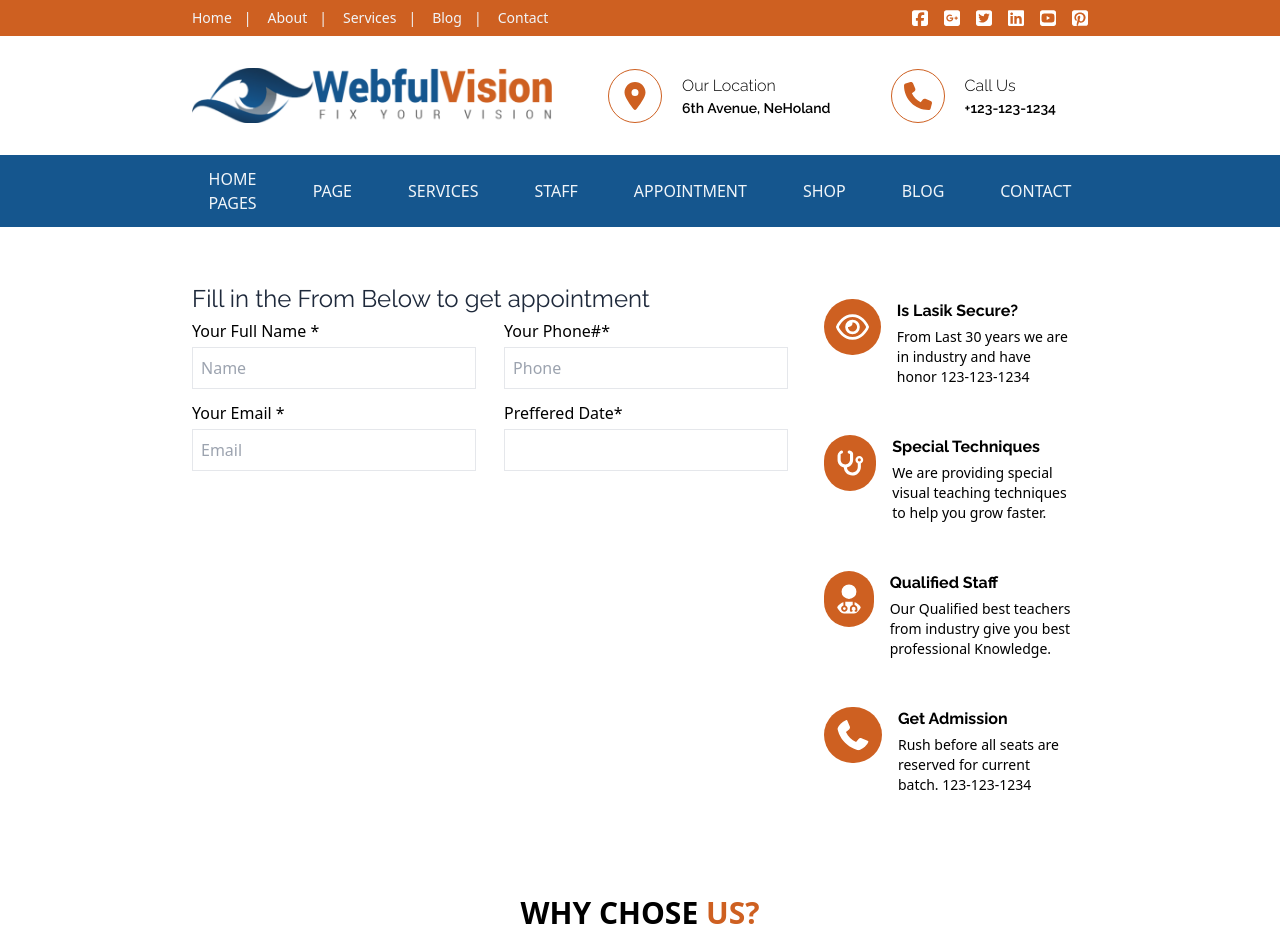
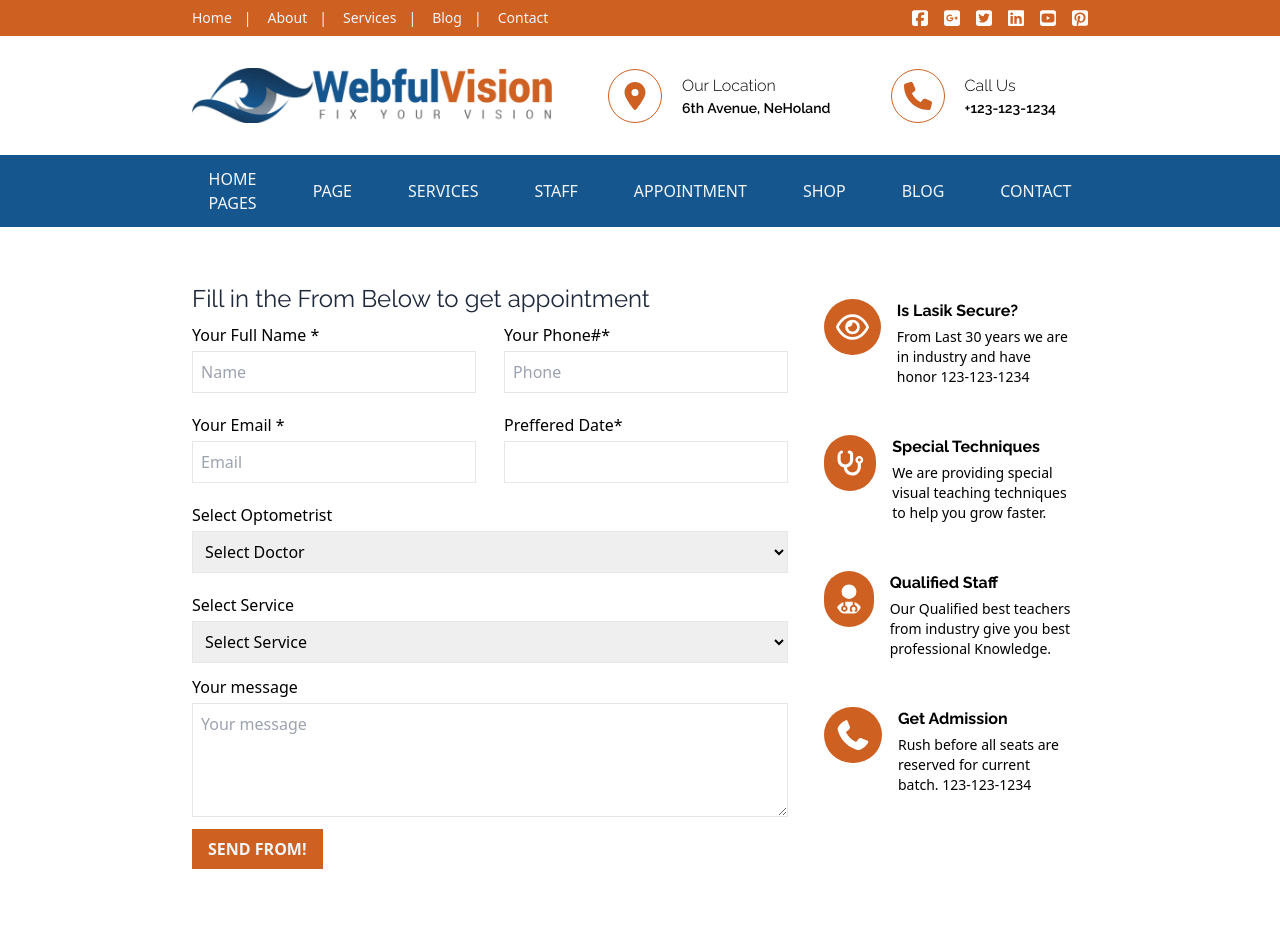
Before and after one commit to Mihir069/Webful-Vision, a React (Vite) app in the folder webfull-vision/: page /appointment in a window 1280 px wide. Shown: the top 941 px of the page. Built offline with nearby package versions, Linux system fonts and the light colour scheme.

Commit message:
create a form

```diff
--- a/webfull-vision/src/components/appointment/appointment-form/index.jsx
+++ b/webfull-vision/src/components/appointment/appointment-form/index.jsx
@@ -3,7 +3,7 @@ const AppointmentForm = () => (
     <div className="text-2xl font-customFont text-slate-800 ">
       Fill in the From Below to get appointment
     </div>
-    <div className="flex w-full gap-7 py-1">
+    <div className="flex w-full gap-7 py-2">
       <div className="w-full flex flex-col">
         <label htmlFor="fullName">Your Full Name *</label>
         <input
@@ -23,7 +23,7 @@ const AppointmentForm = () => (
         />
       </div>
     </div>
-    <div className="flex w-full gap-7 py-1">
+    <div className="flex w-full gap-7 py-2">
       <div className="w-full flex flex-col">
         <label htmlFor="fullName">Your Email *</label>
         <input
@@ -33,11 +33,46 @@ const AppointmentForm = () => (
           className="border p-2 my-1"
         />
       </div>
+
       <div className="w-full flex flex-col">
         <label htmlFor="fullName">Preffered Date*</label>
         <input type="text" name="date" className="border p-2 my-1" />
       </div>
     </div>
+    <div className="flex w-full gap-7 py-2">
+      <div className="w-full flex flex-col">
+        <label htmlFor="optometrist">Select Optometrist</label>
+        <select name="optometrist" className="border p-2 my-1">
+          <option value="">Select Doctor</option>
+          <option value="vet 1">vet 1</option>
+          <option value="vet 2">vet 2</option>
+        </select>
+      </div>
+    </div>
+    <div className="flex w-full gap-7 py-2">
+      <div className="w-full flex flex-col">
+        <label htmlFor="service">Select Service</label>
+        <select name="service" className="border p-2 my-1">
+          <option value="">Select Service</option>
+          <option value="vet 1">Service 1</option>
+          <option value="vet 2">Service 2</option>
+        </select>
+      </div>
+    </div>
+    <div className="w-full flex flex-col">
+      <label htmlFor="message">Your message</label>
+      <textarea
+        name="message"
+        placeholder="Your message"
+        className="border p-2 my-1"
+        rows="4"
+      />
+    </div>
+    <div className="py-2">
+      <button className="py-2 px-4 uppercase text-slate-100 font-semibold bg-[#CE6021] hover:bg-[#15568E] ease-in-out duration-300">
+        Send From!
+      </button>
+    </div>
   </form>
 );
 export default AppointmentForm;
```
